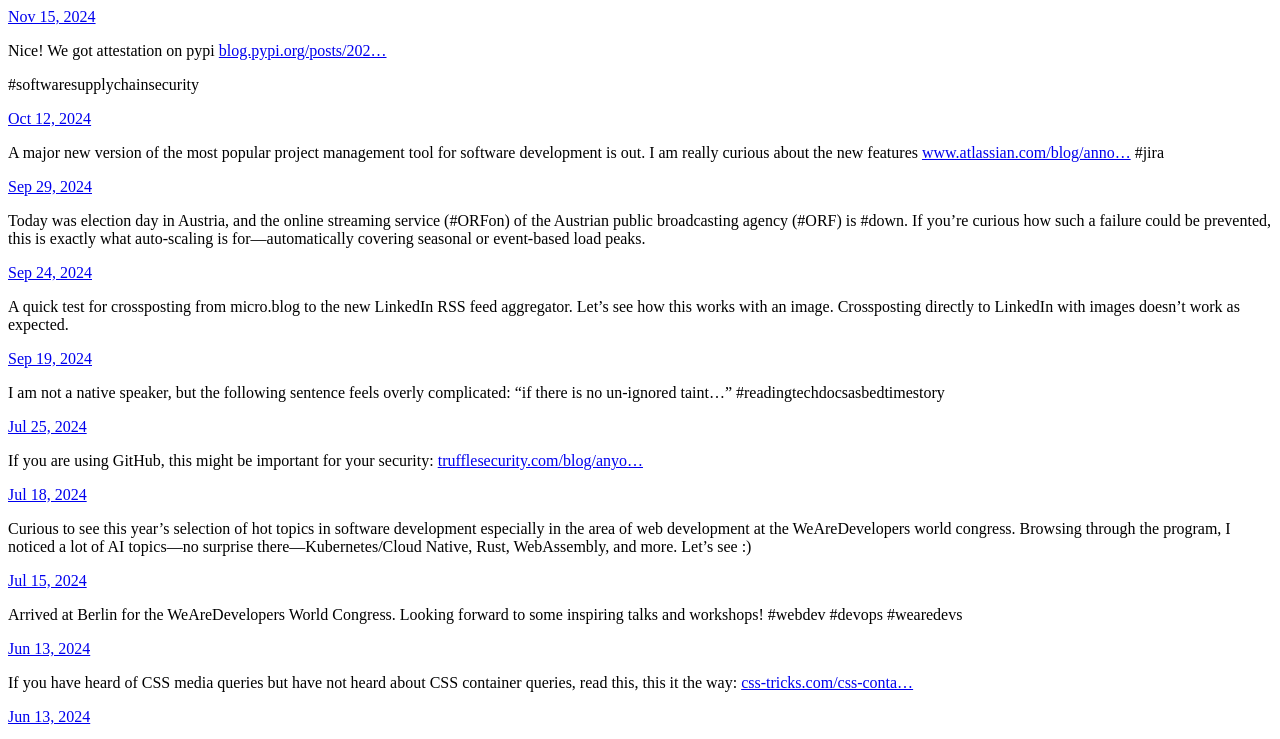
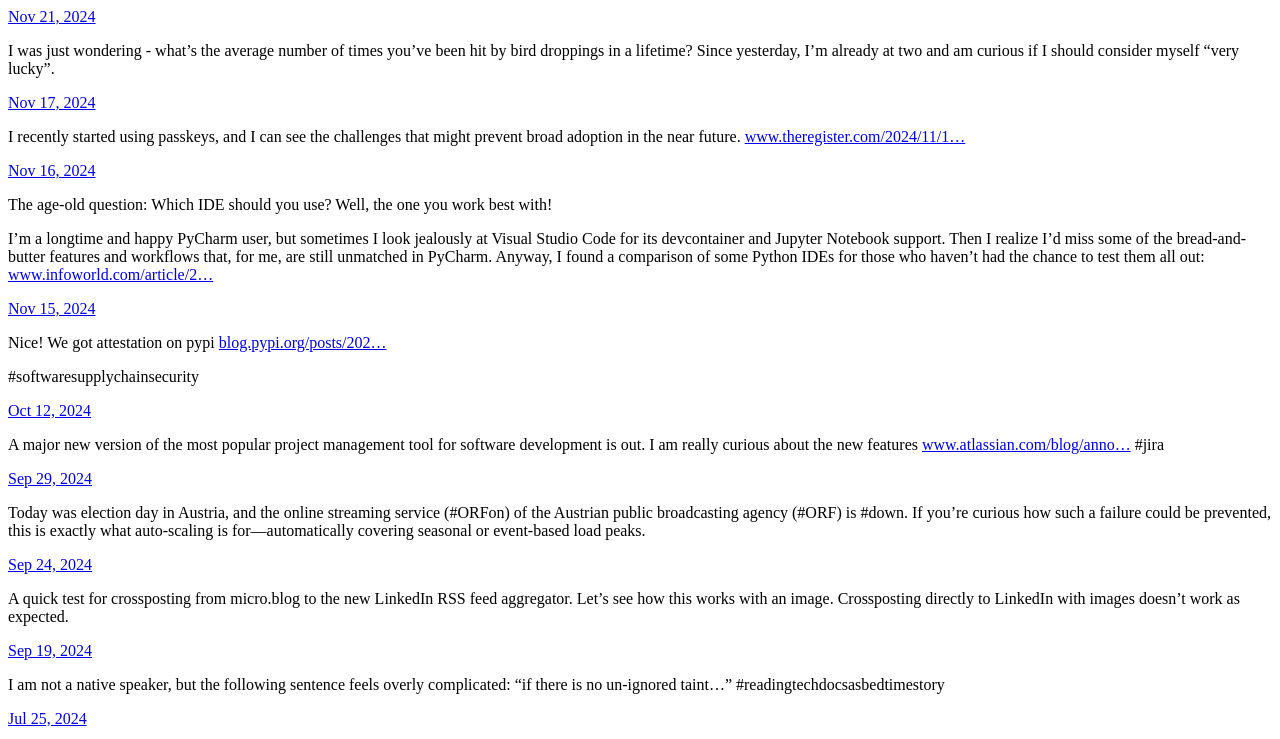
Before and after one commit to ceelian/www-ceelian-net, a plain HTML site: page index.html in a window 1280 px wide. Shown: the top 739 px of the page. Drawn offline with Linux system fonts and the light colour scheme.

Commit message:
Archiving from Micro.blog.

```diff
--- a/index.html
+++ b/index.html
@@ -21,6 +21,40 @@
 <div class="h-feed">
 
 
+
+	  <div class="h-entry">
+
+
+		<a href="https://ceelian.net/2024/11/21/i-was-just.html" class="u-url"><time class="dt-published" datetime="2024-11-21 08:39:40 &#43;0200">Nov 21, 2024</time></a>
+
+		<div class="e-content">
+			 <p>I was just wondering - what&rsquo;s the average number of times you&rsquo;ve been hit by bird droppings in a lifetime? Since yesterday, I&rsquo;m already at two and am curious if I should consider myself &ldquo;very lucky&rdquo;.</p>
+
+		</div>
+	  </div>
+
+	  <div class="h-entry">
+
+
+		<a href="https://ceelian.net/2024/11/17/i-recently-started.html" class="u-url"><time class="dt-published" datetime="2024-11-17 21:36:42 &#43;0200">Nov 17, 2024</time></a>
+
+		<div class="e-content">
+			 <p>I recently started using passkeys, and I can see the challenges that might prevent broad adoption in the near future. <a href="https://www.theregister.com/2024/11/17/passkeys_passwords/">www.theregister.com/2024/11/1&hellip;</a></p>
+
+		</div>
+	  </div>
+
+	  <div class="h-entry">
+
+
+		<a href="https://ceelian.net/2024/11/16/the-ageold-question.html" class="u-url"><time class="dt-published" datetime="2024-11-16 07:45:09 &#43;0200">Nov 16, 2024</time></a>
+
+		<div class="e-content">
+			 <p>The age-old question: Which IDE should you use? Well, the one you work best with!</p>
+<p>I’m a longtime and happy PyCharm user, but sometimes I look jealously at Visual Studio Code for its devcontainer and Jupyter Notebook support. Then I realize I’d miss some of the bread-and-butter features and workflows that, for me, are still unmatched in PyCharm. Anyway, I found a comparison of some Python IDEs for those who haven’t had the chance to test them all out: <a href="https://www.infoworld.com/article/2250631/review-7-python-ides-compared.html">www.infoworld.com/article/2&hellip;</a></p>
+
+		</div>
+	  </div>
 
 	  <div class="h-entry">
 
```
